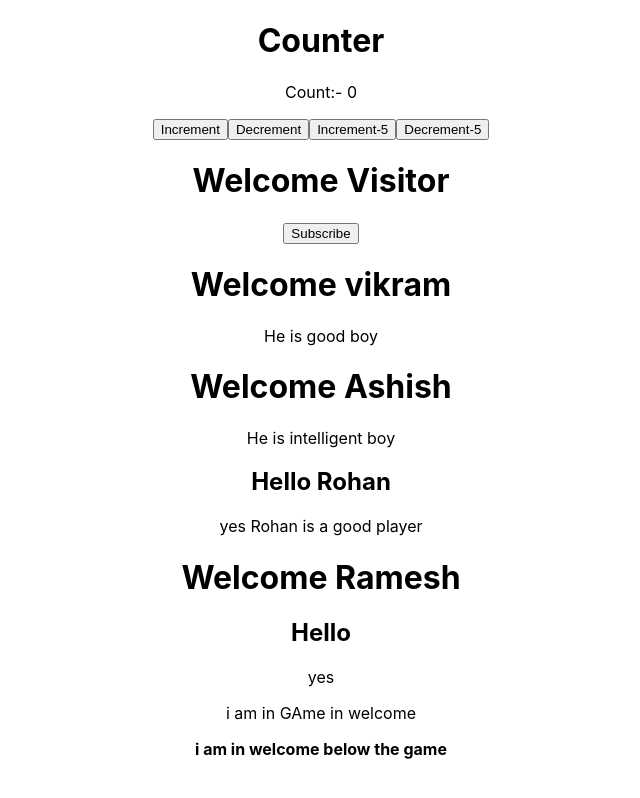
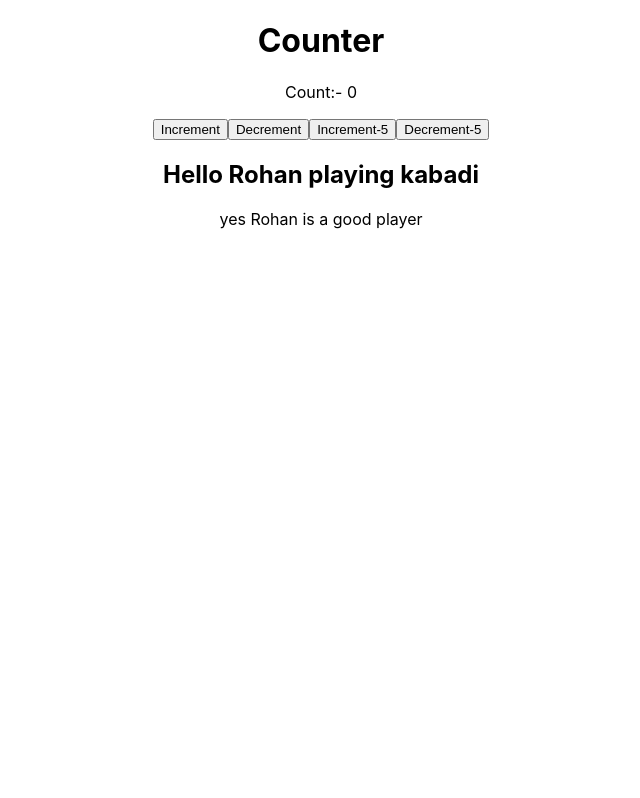
Before and after one commit to vashish144/PracticeReact, a React (Create React App) app: page / in a window 1280 px wide. Shown: the whole page, without its empty margins (319-959 px from the left). Built offline with nearby package versions, Linux system fonts and the light colour scheme.

Commit message:
adding disturcturing of state and props is added in welcome Game and counter component

```diff
--- a/src/App.js
+++ b/src/App.js
@@ -9,22 +9,22 @@ function App() {
   return (
     <div className="App">
       <Counter value={5}></Counter>
-      <Message></Message>
-      <Welcom name="vikram">
+      {/*<Message></Message>
+      <Welcom name="vikram" roll={3}>
         <p>He is good boy</p>
       </Welcom>
       <Welcom name="Ashish">
         <p>He is intelligent boy</p>
-      </Welcom>
-      <Game name="Rohan">
+      </Welcom> */}
+      <Game name="Rohan" Play="kabadi">
         <p style={{ display: "inline" }}>Rohan is a good player</p>
       </Game>
-      <Welcom name="Ramesh">
+      {/* <Welcom name="Ramesh">
         <Game>
           <p>i am in GAme in welcome</p>
         </Game>
         <p style={{ fontWeight: "bold" }}>i am in welcome below the game</p>
-      </Welcom>
+      </Welcom> */}
     </div>
   );
 }
--- a/src/components/Counter.js
+++ b/src/components/Counter.js
@@ -48,10 +48,14 @@ export class Counter extends Component {
     console.log(this.state.count);
   }
   render() {
+    //distructuring of props
+    const { value } = this.props;
+    // distructuring of state
+    const { count } = this.state;
     return (
       <div>
         <h1>Counter</h1>
-        <p>Count:- {this.state.count}</p>
+        <p>Count:- {count}</p>
         <button onClick={() => this.IncrementCount()}>Increment</button>
         <button onClick={() => this.DecrementCount()}>Decrement</button>
         <button onClick={() => this.IncrementCountByFive()}>Increment-5</button>
--- a/src/components/Game.js
+++ b/src/components/Game.js
@@ -2,10 +2,15 @@ import React, { Component } from "react";
 
 export class Game extends Component {
   render() {
+    //calling the state and props distructuring under render method
+    const { name, Play, children } = this.props;
+    // const { state1, state2 } = this.state;
     return (
       <div>
-        <h2>Hello {this.props.name}</h2>
-        <p>yes {this.props.children}</p>
+        <h2>
+          Hello {name} playing {Play}
+        </h2>
+        <p>yes {children}</p>
       </div>
     );
   }
--- a/src/components/Welcom.js
+++ b/src/components/Welcom.js
@@ -1,12 +1,12 @@
 import React from "react";
 
-function Welcom(props) {
-  console.log(props);
-
+function Welcom({ name, roll, children }) {
   return (
     <div>
-      <h1>Welcome {props.name}</h1>
-      <p>{props.children}</p>
+      <h1>
+        Welcome {name} and roll is {roll}
+      </h1>
+      <p>{children}</p>
     </div>
   );
 }
```
